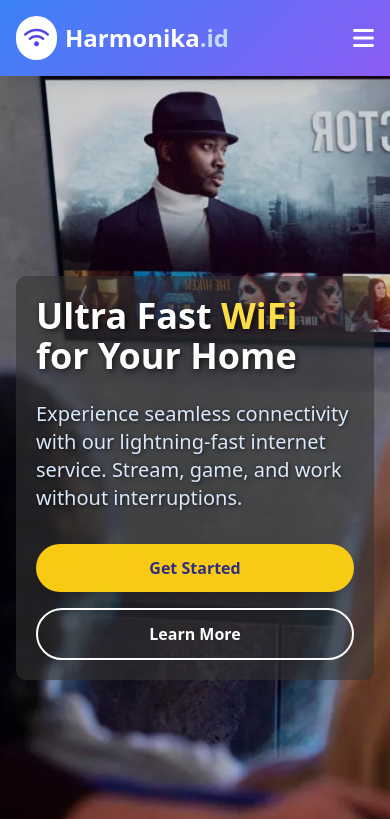
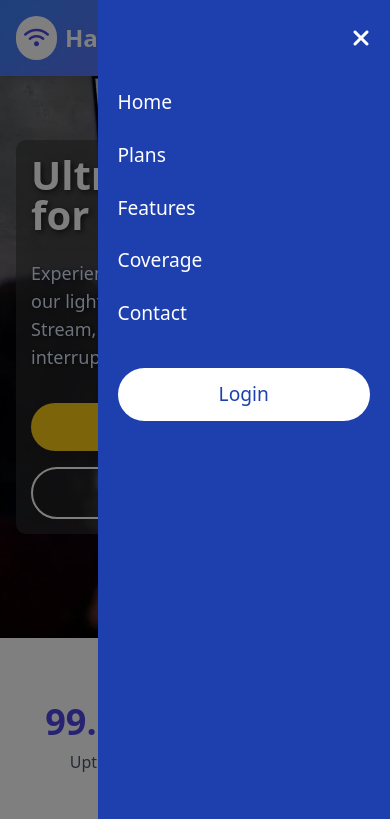
Before and after one commit to bintangmaha/Harmonika.id, a plain HTML site: page index.html in a window 390 px wide. Both pictures are taken after a click on the button 363 px from the left and 38 px from the top of the page. Shown: the top 819 px of the page. Drawn offline with nearby package versions, Linux system fonts and the light colour scheme.

Commit message:
Update index.html

```diff
--- a/index.html
+++ b/index.html
@@ -104,6 +104,152 @@
         .transition-all {
             transition: all 0.3s ease;
         }
+
+        .hero-section {
+            position: relative;
+            min-height: 100vh;
+            overflow: hidden;
+            display: flex;
+            align-items: center;
+            justify-content: center;
+        }
+
+        .wifi-slider {
+            position: absolute;
+            top: 0;
+            left: 0;
+            width: 100%;
+            height: 100%;
+            z-index: -1;
+        }
+
+        .wifi-slider img {
+            width: 100%;
+            height: 100%;
+            object-fit: cover;
+            position: absolute;
+            opacity: 0;
+            transition: opacity 1s ease-in-out;
+        }
+
+        .wifi-slider img.active {
+            opacity: 1;
+        }
+
+        .text-container {
+            background: rgba(53, 53, 53, 0.6);
+            padding: 20px;
+            border-radius: 10px;
+        }
+
+        .hero-section h1 {
+            text-shadow: 2px 2px 6px rgba(0, 0, 0, 0.7);
+        }
+
+        .hero-section p {
+            text-shadow: 1px 1px 4px rgba(0, 0, 0, 0.7);
+        }
+
+        /* Mobile Menu Styles */
+        .mobile-menu {
+            position: fixed;
+            top: 0;
+            right: -100%;
+            width: 75%;
+            height: 100%;
+            background: #1e40af;
+            transition: right 0.3s ease-in-out;
+            z-index: 1000;
+            padding: 20px;
+            display: flex;
+            flex-direction: column;
+        }
+
+        .mobile-menu.active {
+            right: 0;
+        }
+
+        .mobile-menu .close-btn {
+            align-self: flex-end;
+            color: white;
+            font-size: 1.5rem;
+            cursor: pointer;
+        }
+
+        .mobile-menu nav {
+            display: flex;
+            flex-direction: column;
+            gap: 1.5rem;
+            margin-top: 2rem;
+        }
+
+        .mobile-menu a {
+            color: white;
+            font-size: 1.2rem;
+            font-weight: 500;
+            text-decoration: none;
+        }
+
+        .mobile-menu a:hover {
+            color: #facc15;
+        }
+
+        .mobile-menu .login-btn {
+            margin-top: 1rem;
+            background: white;
+            color: #1e40af;
+            padding: 0.75rem;
+            text-align: center;
+            border-radius: 9999px;
+            font-weight: 500;
+        }
+
+        .overlay {
+            position: fixed;
+            top: 0;
+            left: 0;
+            width: 100%;
+            height: 100%;
+            background: rgba(0, 0, 0, 0.5);
+            opacity: 0;
+            visibility: hidden;
+            transition: opacity 0.3s ease-in-out;
+            z-index: 999;
+        }
+
+        .overlay.active {
+            opacity: 1;
+            visibility: visible;
+        }
+
+        @media (max-width: 768px) {
+            .hero-section {
+                min-height: 80vh;
+            }
+
+            .wifi-slider img {
+                object-fit: cover;
+                object-position: center;
+            }
+        }
+
+        @media (max-width: 640px) {
+            .hero-section {
+                min-height: 60vh;
+            }
+
+            .text-container {
+                padding: 15px;
+            }
+
+            .hero-section h1 {
+                font-size: 2.5rem;
+            }
+
+            .hero-section p {
+                font-size: 1.125rem;
+            }
+        }
     </style>
 </head>
 
@@ -132,13 +278,27 @@
                         class="hidden md:block px-4 py-2 rounded-full bg-white text-indigo-600 font-medium hover:bg-indigo-50 transition-all">
                         Login
                     </button>
-                    <button class="md:hidden text-white">
+                    <button class="md:hidden text-white hamburger-btn">
                         <i class="fas fa-bars text-2xl"></i>
                     </button>
                 </div>
             </div>
         </div>
     </header>
+
+    <!-- Mobile Menu -->
+    <div class="mobile-menu">
+        <button class="close-btn"><i class="fas fa-times"></i></button>
+        <nav>
+            <a href="#home" class="mobile-nav-link">Home</a>
+            <a href="#plans" class="mobile-nav-link">Plans</a>
+            <a href="#features" class="mobile-nav-link">Features</a>
+            <a href="#coverage" class="mobile-nav-link">Coverage</a>
+            <a href="#contact" class="mobile-nav-link">Contact</a>
+            <a href="#" class="login-btn">Login</a>
+        </nav>
+    </div>
+    <div class="overlay"></div>
 
     <!-- Hero Section -->
     <section id="home" class="hero-section text-white py-16 md:py-24 reveal">
@@ -161,38 +321,7 @@
                 </div>
             </div>
         </div>
-
-    <style>
-.hero-section{position:relative;min-height:100vh;overflow:hidden;display:flex;align-items:center;justify-content:center;}.wifi-slider{position:absolute;top:0;left:0;width:100%;height:100%;z-index:-1;}.wifi-slider img{width:100%;height:100%;object-fit:cover;position:absolute;opacity:0;transition:opacity 1s ease-in-out;}.wifi-slider img.active{opacity:1;}.text-container{background:rgba(53, 53, 53, 0.6);padding:20px;border-radius:10px;}.hero-section h1{text-shadow:2px 2px 6px rgba(0,0,0,0.7);}.hero-section p{text-shadow:1px 1px 4px rgba(0,0,0,0.7);}
-    </style>
-
-    <script>
-const wifiImages = document.querySelectorAll('.wifi-slider img'); let currentWifiImage = 0; function changeWifiImage() { wifiImages[currentWifiImage].classList.remove('active'); currentWifiImage = (currentWifiImage + 1) % wifiImages.length; wifiImages[currentWifiImage].classList.add('active'); } setInterval(changeWifiImage, 5000);
-    </script>
     </section>
-    <!-- Hero Section -->
-    <!-- <section id="home" class="gradient-bg text-white py-16 md:py-24 reveal"> -->
-
-    <!-- <div>
-            <div class="container mx-auto px-4 flex flex-col md:flex-row items-center">
-                <div class="md:w-1/2 mb-10 md:mb-0 animate-pulse">
-                    <h1 class="text-4xl md:text-5xl font-bold mb-6">Ultra Fast <span class="text-yellow-300">WiFi</span> for Your Home</h1>
-                    <p class="text-xl mb-8 text-blue-100">Experience seamless connectivity with our lightning-fast internet service. Stream, game, and work without interruptions.</p>
-                    <div class="flex flex-col sm:flex-row space-y-4 sm:space-y-0 sm:space-x-4">
-                        <button class="px-8 py-3 bg-yellow-400 text-indigo-900 font-bold rounded-full hover:bg-yellow-300 transition-all shadow-lg">
-                            Get Started
-                        </button>
-                        <button class="px-8 py-3 border-2 border-white text-white font-bold rounded-full hover:bg-white hover:text-indigo-900 transition-all">
-                            Learn More
-                        </button>
-                    </div>
-                </div>
-                <div class="md:w-1/2 flex justify-center animate-float">
-                    <img src="https://cdn-icons-png.flaticon.com/512/3209/3209260.png" alt="WiFi Illustration" class="w-64 h-64 md:w-80 md:h-80">
-                </div>
-            </div>
-        </div> -->
-    <!-- </section> -->
 
     <!-- Stats Section -->
     <section class="bg-white py-12 shadow-sm reveal">
@@ -729,20 +858,41 @@ const wifiImages = document.querySelectorAll('.wifi-slider img'); let currentWif
         document.addEventListener('DOMContentLoaded', scrollReveal);
 
         // Mobile menu toggle
-        document.querySelector('.md\\:hidden').addEventListener('click', function () {
-            // You can add mobile menu functionality here
-            alert('Mobile menu would open here. You can implement this functionality.');
+        const hamburgerBtn = document.querySelector('.hamburger-btn');
+        const mobileMenu = document.querySelector('.mobile-menu');
+        const closeBtn = document.querySelector('.close-btn');
+        const overlay = document.querySelector('.overlay');
+        const mobileNavLinks = document.querySelectorAll('.mobile-nav-link');
+
+        function toggleMobileMenu() {
+            mobileMenu.classList.toggle('active');
+            overlay.classList.toggle('active');
+            document.body.style.overflow = mobileMenu.classList.contains('active') ? 'hidden' : '';
+        }
+
+        hamburgerBtn.addEventListener('click', toggleMobileMenu);
+        closeBtn.addEventListener('click', toggleMobileMenu);
+        overlay.addEventListener('click', toggleMobileMenu);
+
+        mobileNavLinks.forEach(link => {
+            link.addEventListener('click', () => {
+                toggleMobileMenu();
+                document.querySelector(link.getAttribute('href')).scrollIntoView({
+                    behavior: 'smooth'
+                });
+            });
         });
 
-        // Smooth scrolling for anchor links
+        // Smooth scrolling for anchor links (desktop)
         document.querySelectorAll('a[href^="#"]').forEach(anchor => {
+            if (!anchor.classList.contains('mobile-nav-link')) {
                 anchor.addEventListener('click', function (e) {
                     e.preventDefault();
-
                     document.querySelector(this.getAttribute('href')).scrollIntoView({
                         behavior: 'smooth'
                     });
                 });
+            }
         });
 
         // Form submission
@@ -751,6 +901,18 @@ const wifiImages = document.querySelectorAll('.wifi-slider img'); let currentWif
             alert('Thank you for your message! We will get back to you soon.');
             this.reset();
         });
+
+        // WiFi slider
+        const wifiImages = document.querySelectorAll('.wifi-slider img');
+        let currentWifiImage = 0;
+
+        function changeWifiImage() {
+            wifiImages[currentWifiImage].classList.remove('active');
+            currentWifiImage = (currentWifiImage + 1) % wifiImages.length;
+            wifiImages[currentWifiImage].classList.add('active');
+        }
+
+        setInterval(changeWifiImage, 5000);
     </script>
 </body>
 
```
Lines whose indentation alone changed are shown as unchanged.
